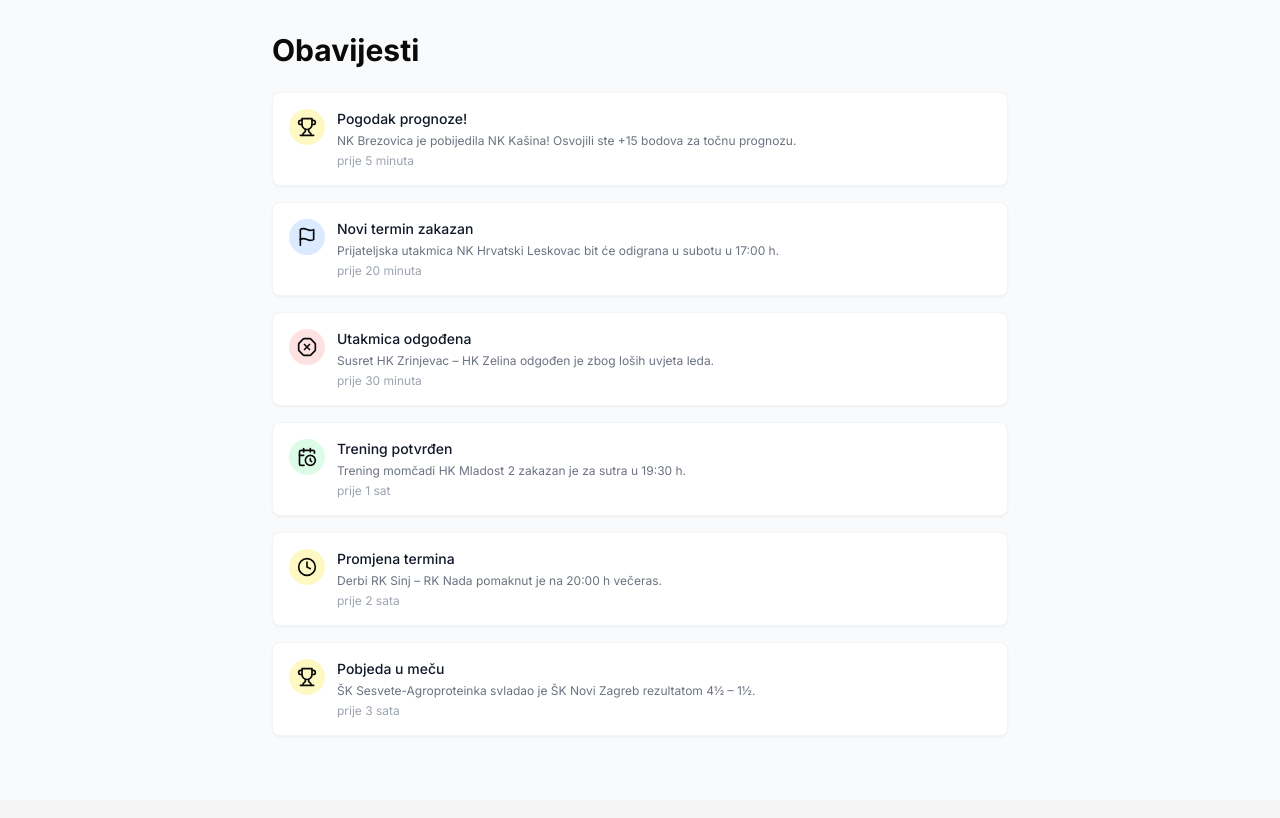
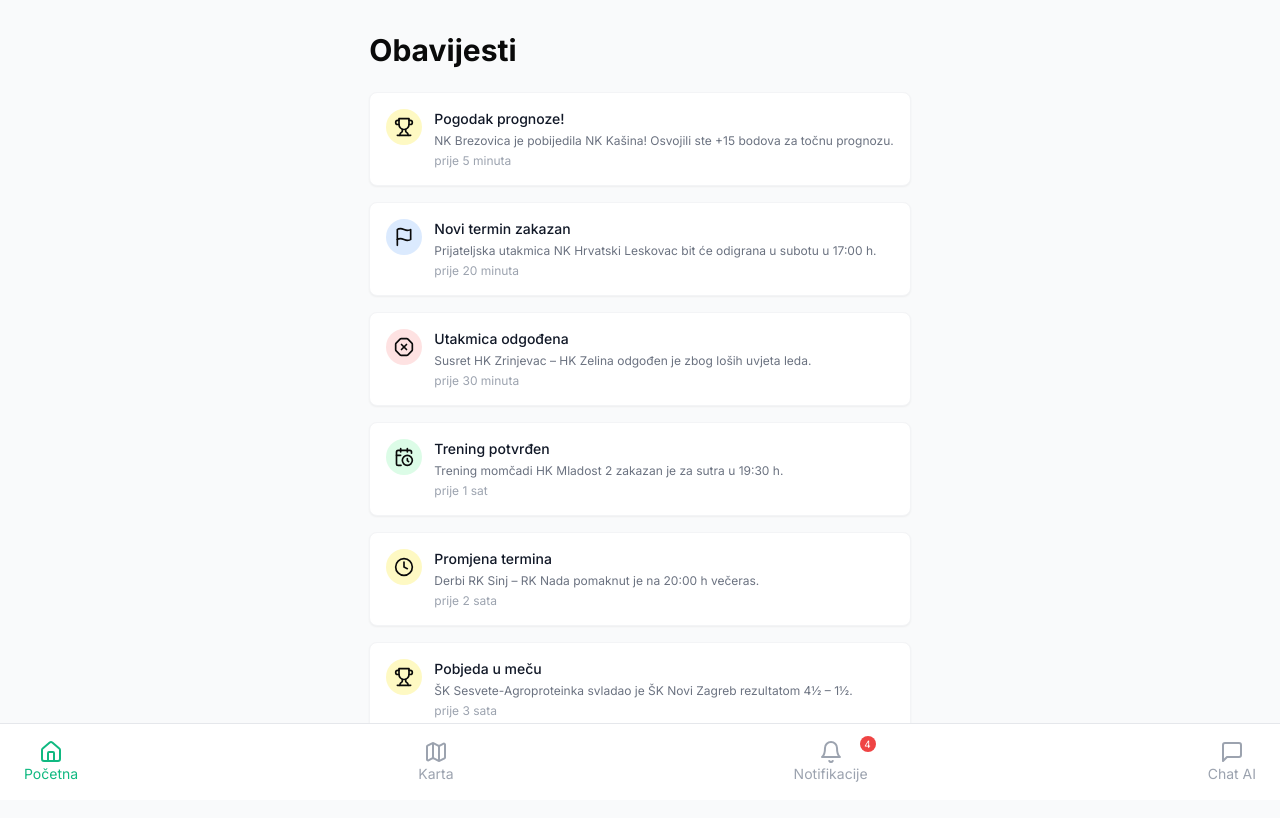
Before and after one commit to kvrancic/sportinjo, a Next.js app: page /notifications in a window 1280 px wide. Shown: the top 818 px of the page. Built offline with nearby package versions, Linux system fonts and the light colour scheme.

Commit message:
tripi tropi tropo tripi pt2

```diff
--- a/app/chat/page.tsx
+++ b/app/chat/page.tsx
@@ -8,6 +8,7 @@ import {
   Calendar,
   MapPin,
   ExternalLink,
+  Bell,
 } from "lucide-react";
 import Link from "next/link";
 import Image from "next/image";
@@ -337,7 +338,17 @@ export default function ChatPage() {
             </div>
             <span className="text-sm text-gray-400">Karta</span>
           </Link>
-
+          <Link
+            href="/notifications"
+            className="flex flex-col items-center relative"
+          >
+            <Bell className="w-6 h-6 text-gray-400" />
+            <span className="text-sm text-gray-400">Notifikacije</span>
+            {/* Badge */}
+            <span className="absolute -top-1 -right-2 w-4 h-4 bg-red-500 text-[10px] leading-none rounded-full flex items-center justify-center text-white">
+              4
+            </span>
+          </Link>
           <Link href="/chat" className="flex flex-col items-center">
             <div className="w-6 h-6 text-emerald-500">
               {/* Chat ikona */}
--- a/app/notifications/page.tsx
+++ b/app/notifications/page.tsx
@@ -1,4 +1,5 @@
 import React from "react";
+import Link from "next/link";
 import {
   Trophy,
   Clock,
@@ -7,12 +8,17 @@ import {
   Flag,
   Info,
   Star,
+  Home,
+  Map,
+  Bell,
+  MessageSquare,
 } from "lucide-react";
 
 export default function NotificationsPage() {
   return (
-    <div className="min-h-screen bg-gray-50 py-8">
-      <div className="mx-auto max-w-3xl px-4">
+    <main className="flex flex-col min-h-screen bg-gray-50">
+      {/* Glavni sadržaj */}
+      <div className="flex-grow mx-auto max-w-3xl px-4 pt-8 pb-24">
         <h1 className="text-3xl font-bold mb-6">Obavijesti</h1>
 
         {/* Lista obavijesti */}
@@ -72,7 +78,36 @@ export default function NotificationsPage() {
           />
         </div>
       </div>
-    </div>
+
+      {/* Donja navigacija */}
+      <footer className="fixed bottom-0 left-0 w-full bg-white border-t border-gray-200 z-20">
+        <div className="max-w-7xl mx-auto px-4 sm:px-6 flex justify-between items-center py-4">
+          <Link href="/" className="flex flex-col items-center">
+            <Home className="w-6 h-6 text-emerald-500" />
+            <span className="text-sm text-emerald-500">Početna</span>
+          </Link>
+          <Link href="/map" className="flex flex-col items-center">
+            <Map className="w-6 h-6 text-gray-400" />
+            <span className="text-sm text-gray-400">Karta</span>
+          </Link>
+          <Link
+            href="/notifications"
+            className="flex flex-col items-center relative"
+          >
+            <Bell className="w-6 h-6 text-gray-400" />
+            <span className="text-sm text-gray-400">Notifikacije</span>
+            {/* Badge */}
+            <span className="absolute -top-1 -right-2 w-4 h-4 bg-red-500 text-[10px] leading-none rounded-full flex items-center justify-center text-white">
+              4
+            </span>
+          </Link>
+          <Link href="/chat" className="flex flex-col items-center">
+            <MessageSquare className="w-6 h-6 text-gray-400" />
+            <span className="text-sm text-gray-400">Chat AI</span>
+          </Link>
+        </div>
+      </footer>
+    </main>
   );
 }
 
```
